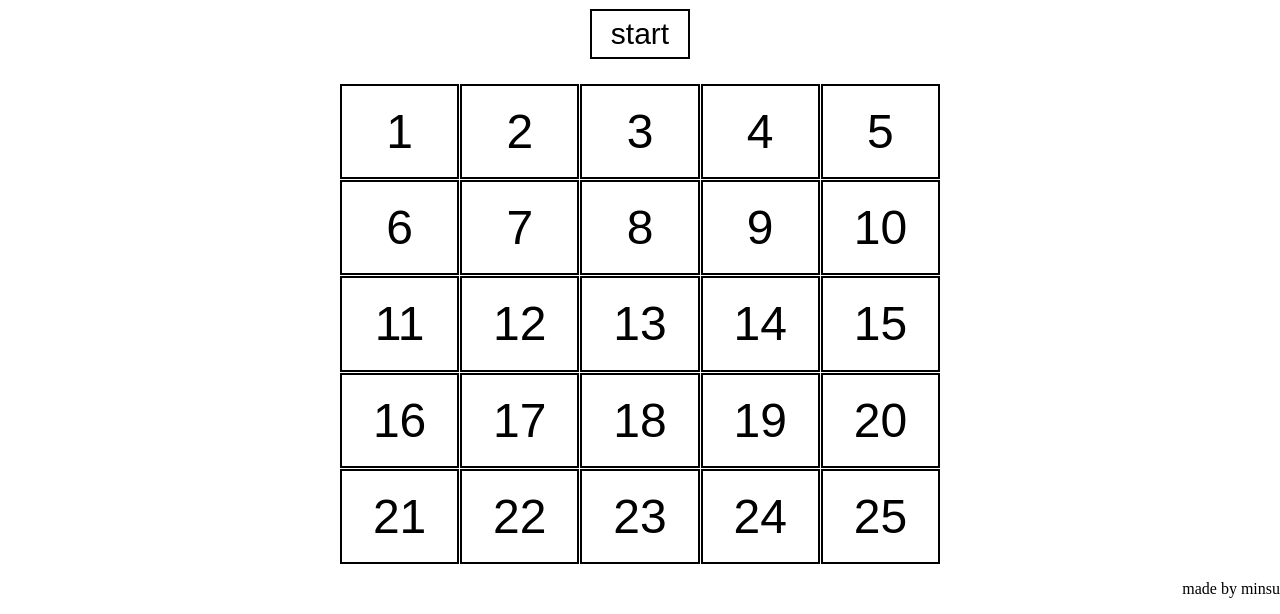
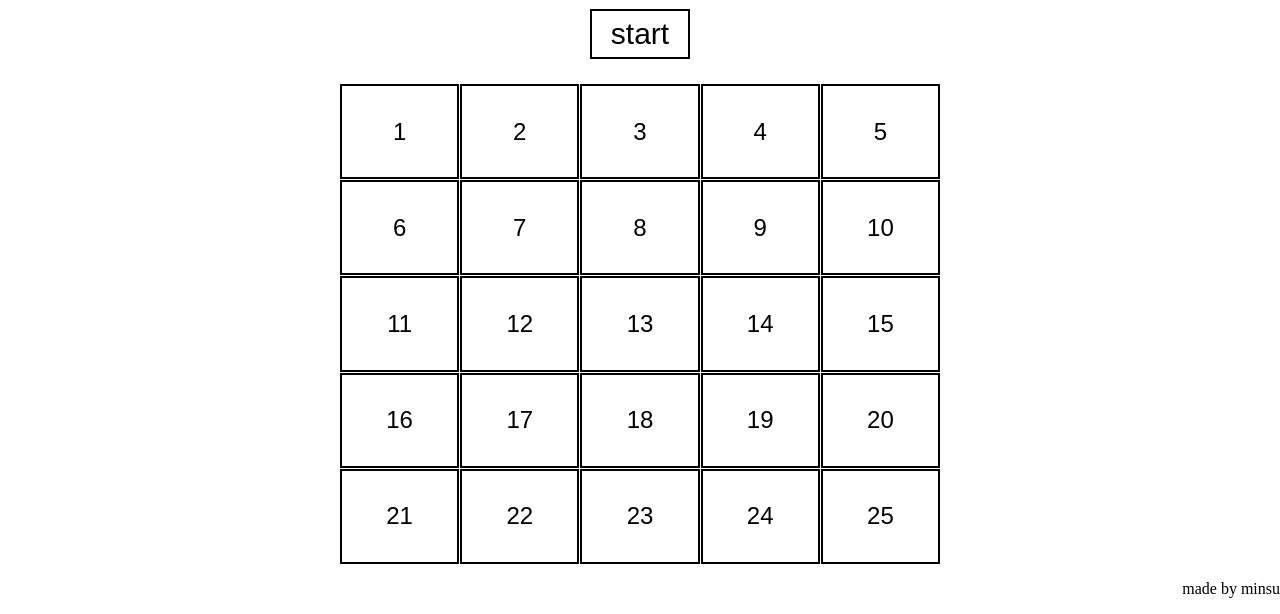
Before and after one commit to kmsu44/webprogramming, a plain HTML site: page index.html in a window 1280 px wide. Shown: the part 189-803 px from the top of the page. Drawn offline with Linux system fonts and the light colour scheme.

Commit message:
Add files via upload

```diff
--- a/style.css
+++ b/style.css
@@ -56,7 +56,7 @@ body{
 }
 
 #content{
-    width: 100vw;
+    width: 80%;
     height: 60vh;
     max-width: 600px;
     margin: auto;
@@ -71,12 +71,15 @@ body{
     width: 100%;
 }
 #btncontainer button{
+    position: relative;
     width: 100%;
     height: 100%;
     position: absolute;
+    margin: auto;
     background-color: white;
     border: 2px solid black;
-    font-size: 3em;
+    font-size: 1.5em;
+    color: black;
 }
 #btncontainer button:hover{
     color:gray;
```
